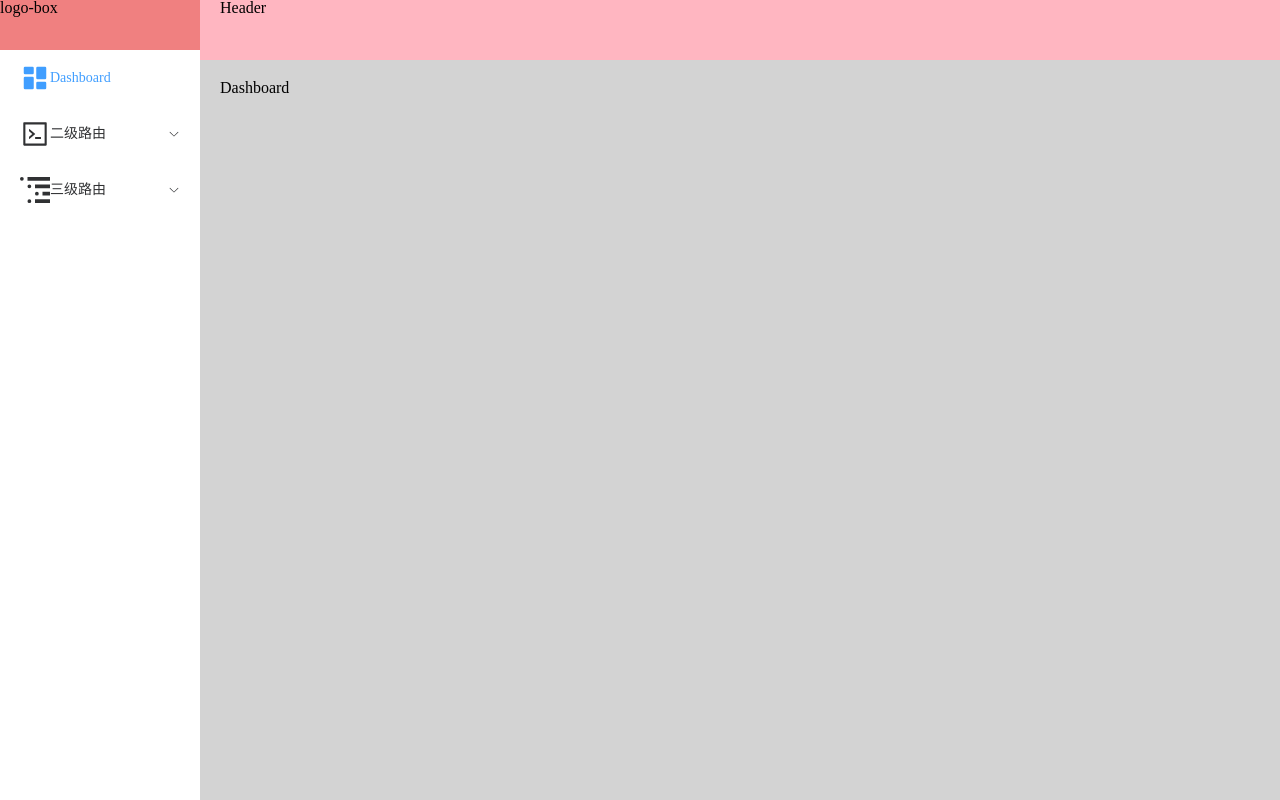
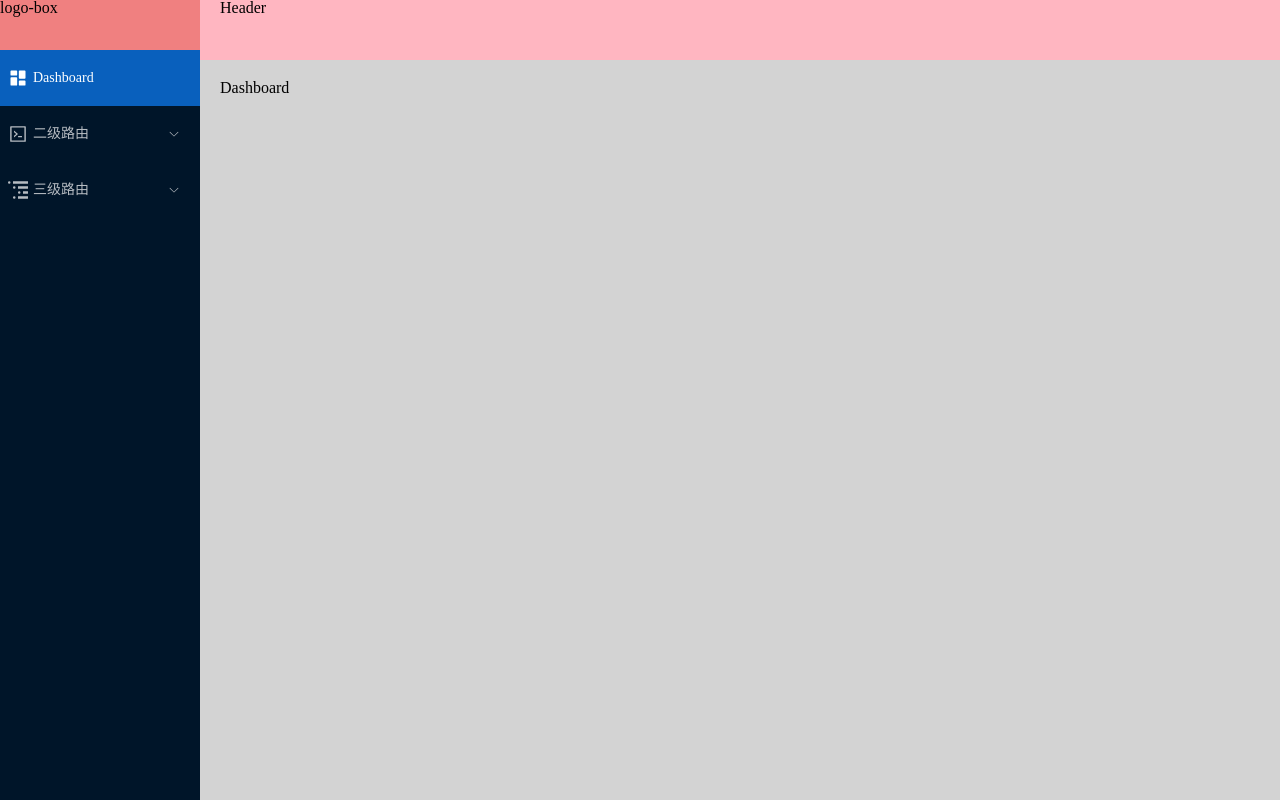
Before and after one commit to ian373/u-admin-template, a Vue app: page /dashboard in a window 1280 px wide. Built offline with nearby package versions, Linux system fonts and the light colour scheme; sample sign-in values are in the browser's storage.

Commit message:
to(SideMenu): 样式优化

```diff
--- a/src/layout/index.vue
+++ b/src/layout/index.vue
@@ -18,7 +18,6 @@ import SiderVue from "./sider/index.vue";
   height: 100%;
   .el-aside {
     width: 200px;
-    background-color: lightblue;
   }
   .el-container {
     .el-header {
--- a/src/layout/sider/MenuItem.vue
+++ b/src/layout/sider/MenuItem.vue
@@ -4,6 +4,7 @@
       <!-- 一级菜单,只会在第一次生效(offset=undefined) -->
       <el-menu-item
         v-if="!props.offset && item.children && item.children.length === 1"
+        :class="props.offset ? '' : 'top-menu'"
         :key="item.path"
         :index="
           item.path === '/'
@@ -30,6 +31,7 @@
           item.children &&
           item.children.length > 1 + (props.offset ? props.offset : 0)
         "
+        :class="props.offset ? 'deep-sub-menu' : 'top-sub-menu'"
         :key="item.path"
         :index="props.parent ? props.parent + '/' + item.path : item.path"
       >
@@ -64,4 +66,44 @@ const props = defineProps({
 });
 </script>
 
-<style scoped lang="scss"></style>
+<style scoped lang="scss">
+.el-menu-item.top-menu {
+  padding-left: 8px !important;
+  //顶级一级菜单的背景颜色，要和menu的背景颜色一样
+  background-color: #001529;
+}
+::v-deep .deep-sub-menu {
+  //嵌套的sub-menu的背景颜色要和el-menu-item一样
+  background-color: #0c2135;
+}
+.el-sub-menu {
+  ::v-deep .el-sub-menu__title {
+    color: #b6bcc2;
+    &:hover {
+      background-color: transparent;
+      color: #fff;
+    }
+  }
+}
+.top-sub-menu {
+  ::v-deep > .el-sub-menu__title {
+    padding-left: 8px !important;
+  }
+}
+.el-menu-item {
+  color: #b6bcc2;
+  background-color: #0c2135;
+  &.is-active {
+    color: #fff;
+    background-color: #0960bd;
+  }
+  &:hover {
+    color: #fff;
+  }
+}
+.iconfont {
+  width: 20px;
+  height: 20px;
+  margin-right: 5px;
+}
+</style>
--- a/src/layout/sider/SideMenu.vue
+++ b/src/layout/sider/SideMenu.vue
@@ -23,7 +23,7 @@ const userStore = useUserStore();
 <style scoped lang="scss">
 .el-menu {
   border: none;
-
+  background-color: #001529;
   // 当菜单出现三级的时候，x方向会增宽,menue-item最小值200
   // overflow-x: hidden;
 }
--- a/src/layout/sider/index.vue
+++ b/src/layout/sider/index.vue
@@ -16,7 +16,7 @@ import SideMenuVue from "./SideMenu.vue";
 .side-box {
   height: 100%;
   .el-scrollbar {
-    background-color: white; // 这个需要和sideMenu的颜色一至
+    background-color: #001529; // 这个需要和sideMenu的颜色一至
     height: calc(100% - 50px); // 减去logovue的高度
   }
 }
```
